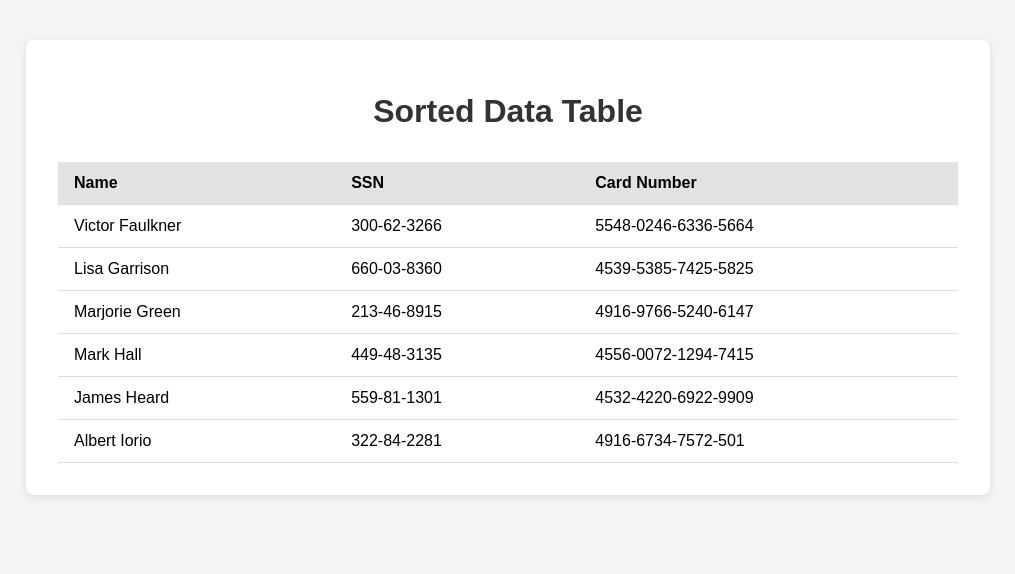
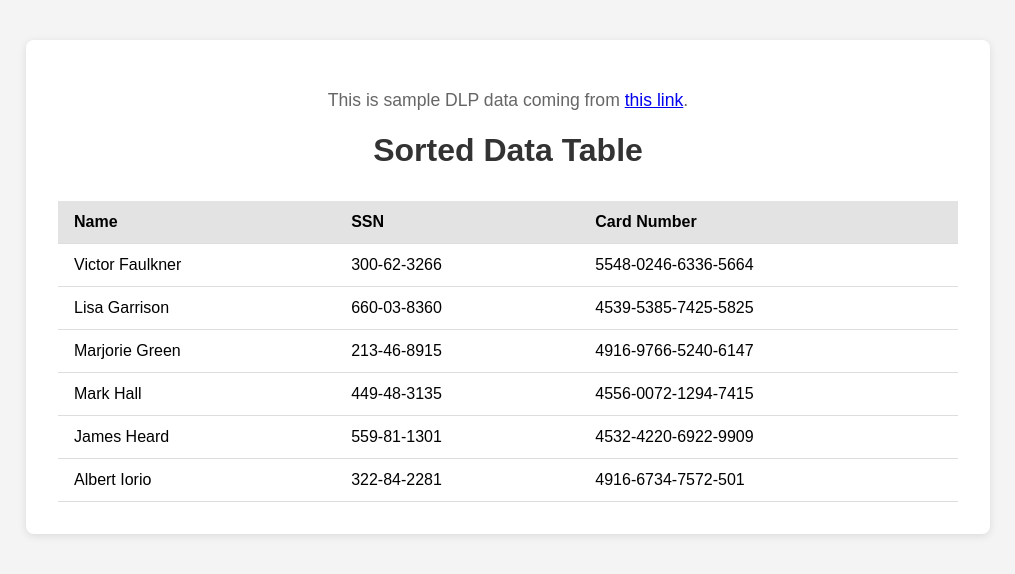
Before and after one commit to st1248/test-repo, a plain HTML site: page sorted-data.html in a window 1280 px wide. Shown: the whole page, without its empty margins (132-1147 px from the left). Drawn offline with Linux system fonts and the light colour scheme.

Commit message:
Add reference to sample DLP data source in sorted-data.html

```diff
--- a/sorted-data.html
+++ b/sorted-data.html
@@ -16,6 +16,9 @@
 </head>
 <body>
     <div class="container">
+        <p style="text-align:center; color:#666; font-size:1.1em; margin-bottom: 18px;">
+            This is sample DLP data coming from <a href="https://dlptest.com/sample-data/#:~:text=Victor%C2%A0Faulkner,6734%2D7572%2D5015" target="_blank">this link</a>.
+        </p>
         <h1>Sorted Data Table</h1>
         <table id="dataTable">
             <thead>
```
